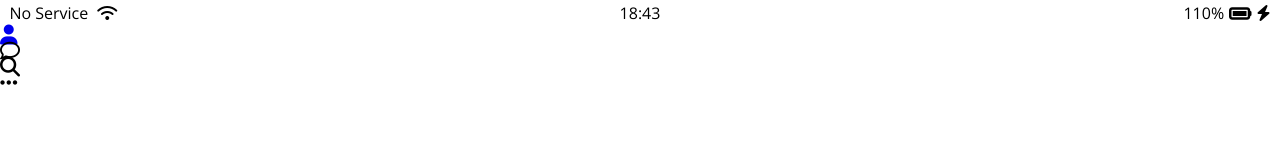
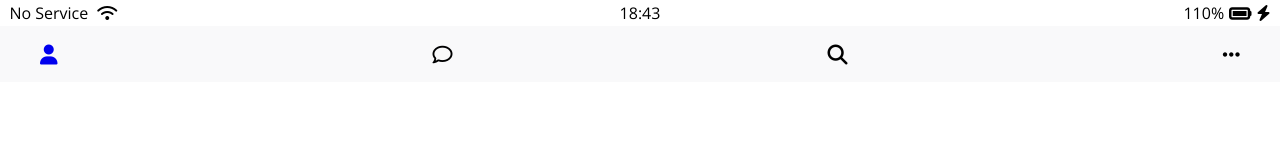
Before and after one commit to MOBesigner/kakao-clone-2020, a plain HTML site: page friends.html in a window 1280 px wide. Drawn offline with nearby package versions, Linux system fonts and the light colour scheme.

Commit message:
commit on master

```diff
--- a/css/components/nav-bar.css
+++ b/css/components/nav-bar.css
@@ -0,0 +1,8 @@
+.nav {
+  background-color: #f9f9fa;
+  padding: 20px 40px;
+}
+.nav__list {
+  display: flex;
+  justify-content: space-between;
+}
--- a/friends.html
+++ b/friends.html
@@ -23,7 +23,7 @@
     </div>
 
     <nav class="nav">
-      <ul class="nav__ul">
+      <ul class="nav__list">
         <li class="nav__btn">
           <a class="nav__a" href="friends.html"
             ><i class="fas fa-user fa-lg"></i
```
